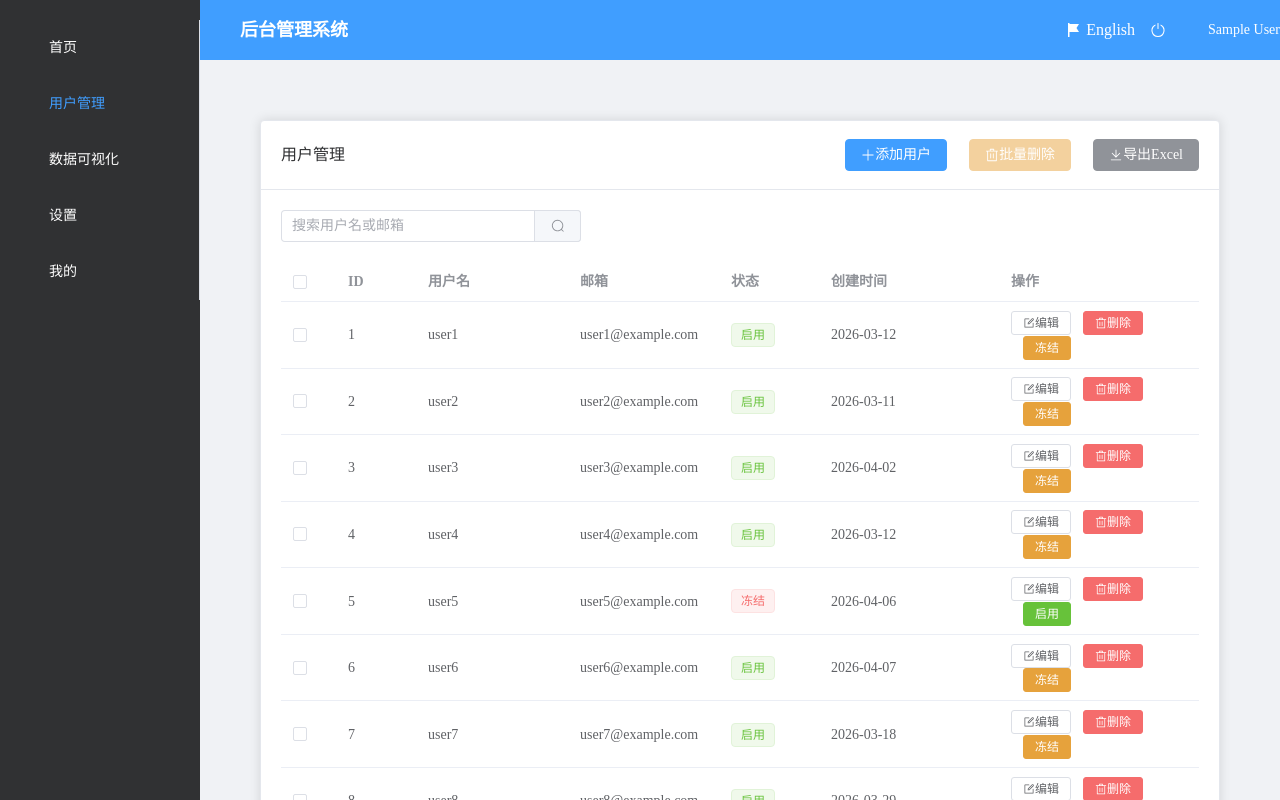
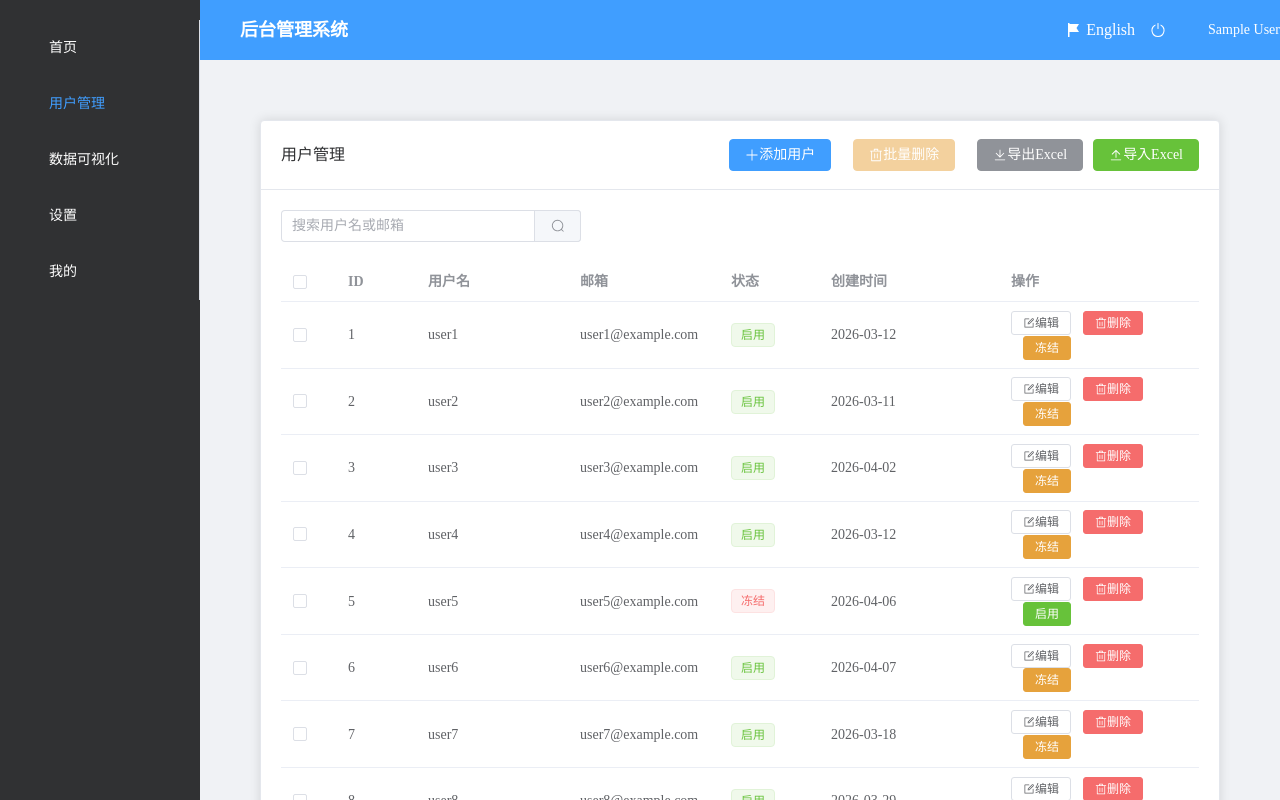
Before and after one commit to yhy-cool/two, a Vue app: page /user in a window 1280 px wide. Built offline with nearby package versions, Linux system fonts and the light colour scheme; sample sign-in values are in the browser's storage.

Commit message:
feat:完成excel导入导出功能

```diff
--- a/package.json
+++ b/package.json
@@ -17,7 +17,8 @@
     "vant": "^4.9.24",
     "vue": "^3.5.30",
     "vue-i18n": "^11.3.2",
-    "vue-router": "^5.0.4"
+    "vue-router": "^5.0.4",
+    "xlsx": "^0.18.5"
   },
   "devDependencies": {
     "@vitejs/plugin-vue": "^6.0.5",
--- a/src/i18n/locales/zh-CN.js
+++ b/src/i18n/locales/zh-CN.js
@@ -49,7 +49,13 @@ export default {
     batchDeleteConfirm: '确定要删除选中的{count}个用户吗？',
     batchDeleteSuccess: '批量删除成功',
     statusChanged: '用户已{status}',
-    exporting: 'Excel导出功能开发中'
+    importing: 'Excel导入功能开发中',
+    importExcel: '导入Excel',
+    exportSuccess: '导出成功',
+    exportFailed: '导出失败',
+    importSuccess: '导入成功，共{count}条数据',
+    importFailed: '导入失败',
+    importNoData: '没有可导入的数据'
   },
   profile: {
     title: '个人信息',
--- /dev/null
+++ b/src/utils/excel.js
@@ -0,0 +1,55 @@
+import * as XLSX from 'xlsx'
+
+/**
+ * 导入Excel文件并解析为JSON数据
+ * @param {File} file - Excel文件对象
+ * @returns {Promise<Array>} 解析后的数据数组
+ */
+export const importExcel = (file) => {
+  return new Promise((resolve, reject) => {
+    const reader = new FileReader()
+    reader.onload = (e) => {
+      try {
+        const data = e.target.result
+        const workbook = XLSX.read(data, { type: 'binary' })
+        const sheetName = workbook.SheetNames[0]
+        const worksheet = workbook.Sheets[sheetName]
+        const jsonData = XLSX.utils.sheet_to_json(worksheet)
+        resolve(jsonData)
+      } catch (error) {
+        reject(error)
+      }
+    }
+    reader.onerror = (error) => {
+      reject(error)
+    }
+    reader.readAsBinaryString(file)
+  })
+}
+
+/**
+ * 导出JSON数据为Excel文件
+ * @param {Array} data - 要导出的数据数组
+ * @param {string} fileName - 导出的文件名
+ * @param {Array} headers - 表头配置，格式为[{key: 'field', title: '标题'}]
+ */
+export const exportExcel = (data, fileName = 'export.xlsx', headers = []) => {
+  let worksheet
+  if (headers.length > 0) {
+    // 转换数据格式以匹配表头
+    const formattedData = data.map(item => {
+      const formattedItem = {}
+      headers.forEach(header => {
+        formattedItem[header.title] = item[header.key]
+      })
+      return formattedItem
+    })
+    worksheet = XLSX.utils.json_to_sheet(formattedData)
+  } else {
+    worksheet = XLSX.utils.json_to_sheet(data)
+  }
+
+  const workbook = XLSX.utils.book_new()
+  XLSX.utils.book_append_sheet(workbook, worksheet, 'Sheet1')
+  XLSX.writeFile(workbook, fileName)
+}
--- a/src/views/user/UserList.vue
+++ b/src/views/user/UserList.vue
@@ -17,6 +17,18 @@
               <el-icon><Download /></el-icon>
               {{ t('user.exportExcel') }}
             </el-button>
+            <el-upload
+              class="upload-btn"
+              :show-file-list="false"
+              :auto-upload="false"
+              :on-change="handleFileChange"
+              accept=".xlsx,.xls"
+            >
+              <el-button type="success">
+                <el-icon><Upload /></el-icon>
+                {{ t('user.importExcel') }}
+              </el-button>
+            </el-upload>
           </div>
         </div>
       </template>
@@ -39,7 +51,7 @@
 
       <el-table
         v-loading="loading"
-        :data="filteredUsers"
+        :data="paginatedUsers"
         style="width: 100%"
         @selection-change="handleSelectionChange"
       >
@@ -131,7 +143,8 @@
 import { ref, computed, onMounted } from 'vue'
 import { useI18n } from 'vue-i18n'
 import { ElMessage, ElMessageBox } from 'element-plus'
-import { Plus, Delete, Download, Search, Edit } from '@element-plus/icons-vue'
+import { Plus, Delete, Download, Search, Edit, Upload } from '@element-plus/icons-vue'
+import { importExcel, exportExcel } from '@/utils/excel'
 
 const { t } = useI18n()
 
@@ -322,8 +335,68 @@ const handleToggleStatus = (id, newStatus) => {
 
 // 导出Excel
 const handleExportExcel = () => {
-  // 这里只添加按钮，不实现具体功能
-  ElMessage.info(t('user.exporting'))
+  try {
+    const headers = [
+      { key: 'id', title: t('user.id') },
+      { key: 'username', title: t('user.username') },
+      { key: 'email', title: t('user.email') },
+      { key: 'status', title: t('user.status') },
+      { key: 'createdAt', title: t('user.createdAt') }
+    ]
+
+    // 转换状态为中文
+    const exportData = users.value.map(user => ({
+      ...user,
+      status: user.status === 'active' ? t('user.active') : t('user.inactive')
+    }))
+
+    exportExcel(exportData, 'users.xlsx', headers)
+    ElMessage.success(t('user.exportSuccess'))
+  } catch (error) {
+    console.error('导出失败:', error)
+    ElMessage.error(t('user.exportFailed'))
+  }
+}
+
+// 处理文件上传
+const handleFileChange = async (file) => {
+  try {
+    const importedData = await importExcel(file.raw)
+
+    // 处理导入的数据
+    const newUsers = importedData.map(item => {
+      // 转换状态为英文
+      let status = item.status
+      if (typeof status === 'string') {
+        status = status.toLowerCase()
+        if (status.includes('active') || status.includes('启用') || status.includes('激活')) {
+          status = 'active'
+        } else {
+          status = 'inactive'
+        }
+      } else {
+        status = 'active'
+      }
+
+      return {
+        id: Math.max(...users.value.map(u => u.id), 0) + 1,
+        username: item.username || item[t('user.username')] || '',
+        email: item.email || item[t('user.email')] || '',
+        status: status,
+        createdAt: item.createdAt || item[t('user.createdAt')] || new Date().toISOString().split('T')[0]
+      }
+    }).filter(user => user.username && user.email)
+
+    if (newUsers.length > 0) {
+      users.value = [...users.value, ...newUsers]
+      ElMessage.success(t('user.importSuccess', { count: newUsers.length }))
+    } else {
+      ElMessage.warning(t('user.importNoData'))
+    }
+  } catch (error) {
+    console.error('导入失败:', error)
+    ElMessage.error(t('user.importFailed'))
+  }
 }
 </script>
 
--- a/vite.config.js
+++ b/vite.config.js
@@ -75,6 +75,11 @@ export default defineConfig(({ mode }) => {
           drop_debugger: true
         }
       }
+    },
+    resolve: {
+      alias: {
+        '@': path.resolve(__dirname, 'src')
+      }
     }
   }
 })
```
Also changed, not shown: 1 other file (tests, documents, lock files or other folders).
